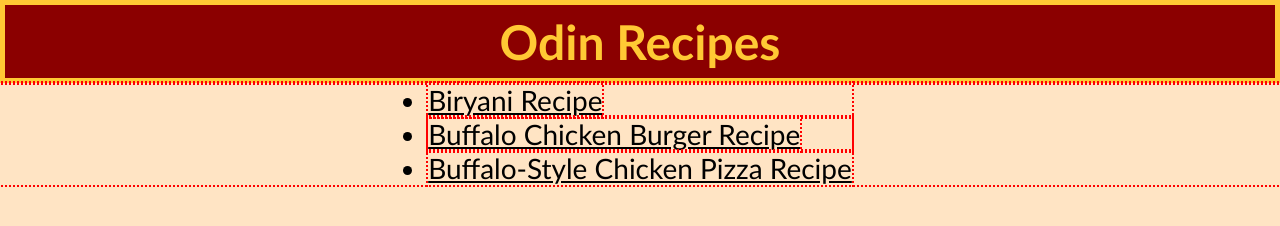
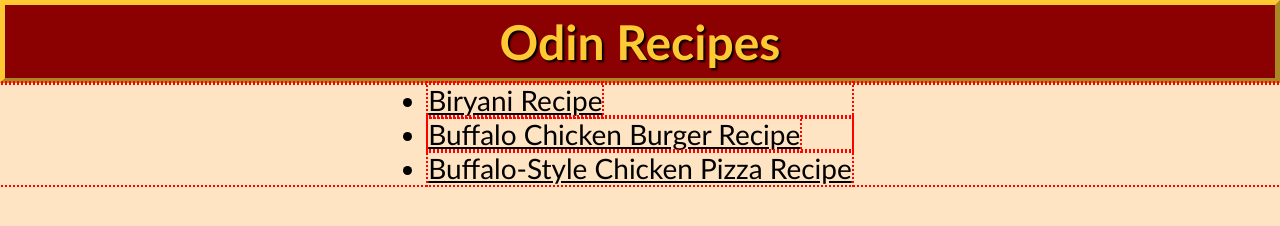
Before and after one commit to VishnuParthiban005/odin-recipes, a plain HTML site: page index.html in a window 1280 px wide. Drawn offline with Linux system fonts and the light colour scheme.

Commit message:
Add styles to headings, modify border and text
Adds a 3D look to titles using shadows and outset borders.

Used geometric precision on text to make it more readable.

```diff
--- a/styles.css
+++ b/styles.css
@@ -18,7 +18,8 @@ h1, h2 {
     color: rgb(255, 201, 52);
     background-color:darkred;
     text-align: center;
-    border: 5px solid rgb(255, 201, 52);
+    text-shadow: 2px 2px 2px black;
+    border: 5px outset rgb(255, 201, 52);
 }
 
 h1 {
@@ -35,6 +36,8 @@ h2 {
 li, a, p {
     font-size: 28px;
     color:rgb(0, 0, 0);
+    text-rendering:geometricPrecision;
+    font-weight: 500;
 }
 
 img {
```
